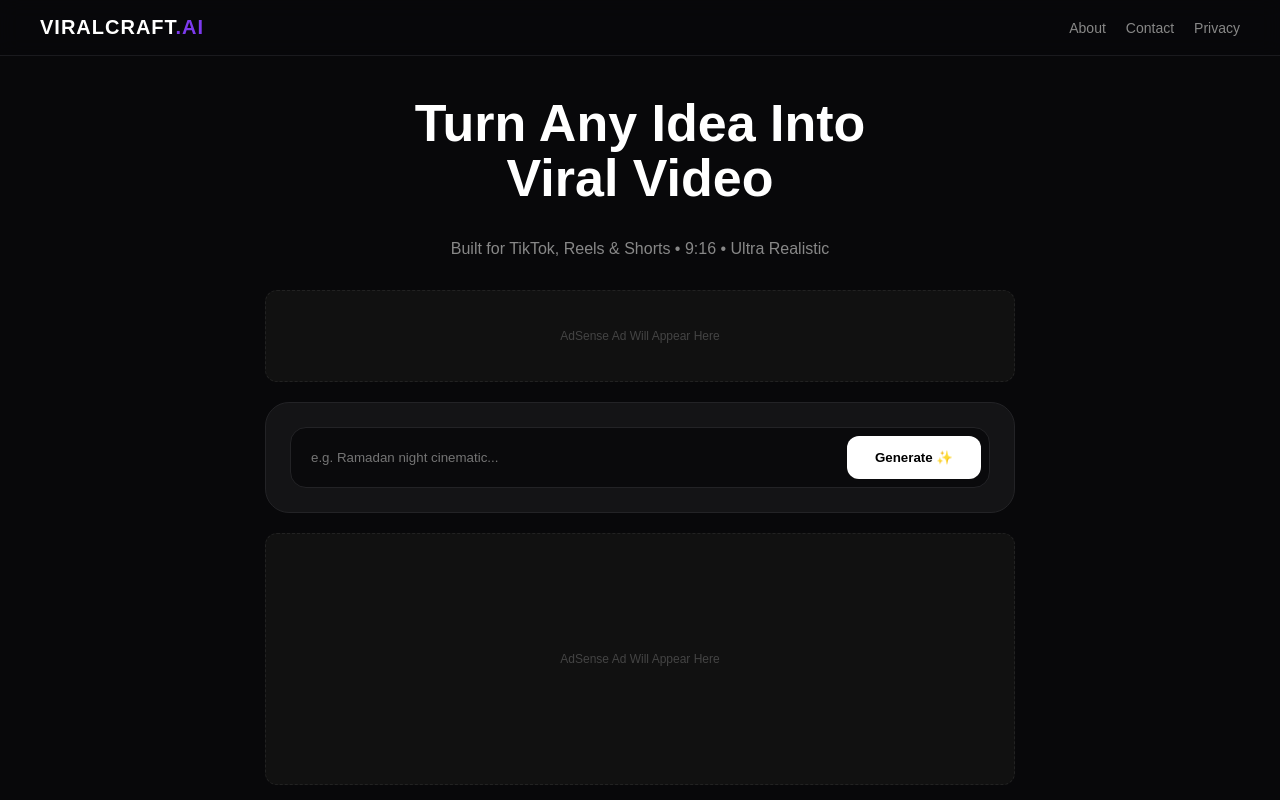
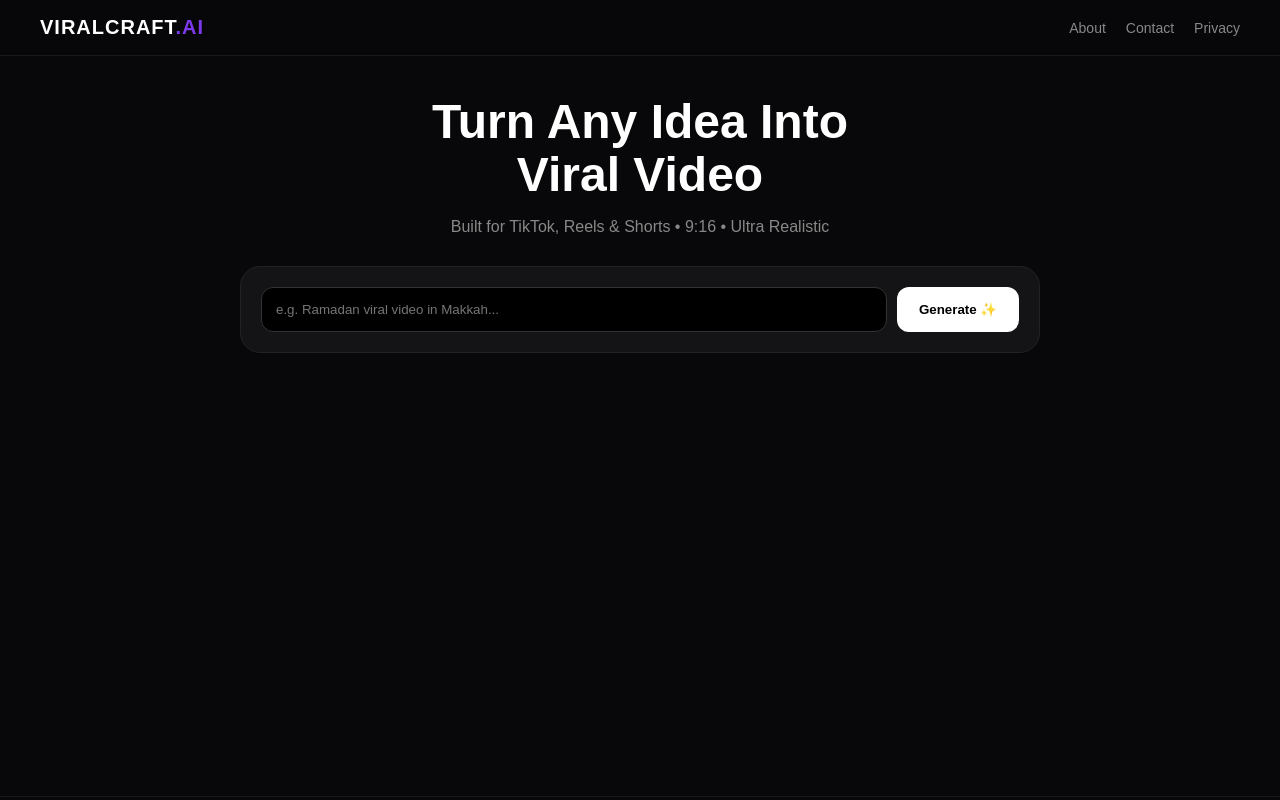
Before and after one commit to Kungaar-svg/Viralcraft-ai, a Next.js app: page / in a window 1280 px wide. Shown: the top 800 px of the page. Built offline with nearby package versions, Linux system fonts and the light colour scheme.

Commit message:
Update page.tsx

```diff
--- a/app/page.tsx
+++ b/app/page.tsx
@@ -1,57 +1,114 @@
 "use client";
 import { useState } from "react";
-export default function Page() {
+
+export default function Home() {
   const [prompt, setPrompt] = useState("");
   const [loading, setLoading] = useState(false);
   const [videoUrl, setVideoUrl] = useState("");
   const [status, setStatus] = useState("");
 
   async function generateVideo() {
-    if (!prompt.trim()) return alert("Please enter idea");
-    setLoading(true); setVideoUrl(""); setStatus("Generating...");
+    if (!prompt.trim()) {
+      alert("پہلے کوئی آئیڈیا لکھو");
+      return;
+    }
+    setLoading(true);
+    setVideoUrl("");
+    setStatus("ویڈیو بن رہی ہے... 1 سے 2 منٹ لگیں گے");
+
     try {
       const apiKey = process.env.NEXT_PUBLIC_GEMINI_API_KEY;
-      const res = await fetch(`https://generativelanguage.googleapis.com/v1beta/models/veo-3.0-generate-001:predictLongRunning?key=${apiKey}`,{
-        method:"POST", headers:{"Content-Type":"application/json"},
-        body: JSON.stringify({instances:[{prompt}], parameters:{aspectRatio:"9:16", durationSeconds:8}})
-      });
-      const data = await res.json();
-      if(data.error) throw new Error(data.error.message);
-      let op = data.name; let uri = "";
-      while(true){
-        await new Promise(r=>setTimeout(r,6000));
-        const poll = await fetch(`https://generativelanguage.googleapis.com/v1beta/${op}?key=${apiKey}`);
-        const pData = await poll.json();
-        if(pData.done){ uri = pData.response?.generateVideoResponse?.generatedSamples?.[0]?.video?.uri; break; }
-        setStatus("Processing...");
+
+      // 1. ویڈیو بنانا شروع کرو - Veo 2 سب سے سٹیبل ہے
+      const startRes = await fetch(
+        `https://generativelanguage.googleapis.com/v1beta/models/veo-2.0-generate-001:predictLongRunning?key=${apiKey}`,
+        {
+          method: "POST",
+          headers: { "Content-Type": "application/json" },
+          body: JSON.stringify({
+            instances: [{ prompt: prompt }],
+            parameters: { aspectRatio: "9:16", durationSeconds: 8 },
+          }),
+        }
+      );
+
+      const startData = await startRes.json();
+      if (!startData.name) {
+        throw new Error(startData.error?.message || "ماڈل میں مسئلہ ہے");
       }
-      const vRes = await fetch(`${uri}&key=${apiKey}`);
-      const blob = await vRes.blob();
-      setVideoUrl(URL.createObjectURL(blob));
-      setStatus("Ready!");
-    } catch(e:any){ alert(e.message); setStatus(""); }
+
+      let operationName = startData.name;
+
+      // 2. بار بار چیک کرو کہ ویڈیو بنی یا نہیں
+      while (true) {
+        await new Promise((r) => setTimeout(r, 7000));
+        const checkRes = await fetch(
+          `https://generativelanguage.googleapis.com/v1beta/${operationName}?key=${apiKey}`
+        );
+        const checkData = await checkRes.json();
+
+        if (checkData.done) {
+          const videoUri =
+            checkData.response?.generateVideoResponse?.generatedSamples?.[0]
+              ?.video?.uri;
+          if (!videoUri) throw new Error("ویڈیو نہیں ملی");
+
+          const videoFetch = await fetch(`${videoUri}&key=${apiKey}`);
+          const blob = await videoFetch.blob();
+          const url = URL.createObjectURL(blob);
+          setVideoUrl(url);
+          setStatus("تیار ہو گئی ✅");
+          break;
+        } else {
+          setStatus("پروسیسنگ ہو رہی ہے...");
+        }
+      }
+    } catch (err: any) {
+      alert("Error: " + err.message);
+      setStatus("");
+    }
     setLoading(false);
   }
 
   return (
-    <div style={{maxWidth:"750px", margin:"40px auto", textAlign:"center", padding:"0 20px"}}>
-      <h1 style={{fontSize:"52px", fontWeight:800, lineHeight:"1.05"}}>Turn Any Idea Into<br/>Viral Video</h1>
-      <p style={{color:"#888", margin:"16px 0 32px"}}>Built for TikTok, Reels & Shorts • 9:16 • Ultra Realistic</p>
+    <div style={{ maxWidth: "800px", margin: "40px auto", padding: "0 20px", textAlign: "center" }}>
+      <h1 style={{ fontSize: "48px", fontWeight: 900, lineHeight: "1.1", marginBottom: "10px" }}>
+        Turn Any Idea Into<br />Viral Video
+      </h1>
+      <p style={{ color: "#888", marginBottom: "30px" }}>
+        Built for TikTok, Reels & Shorts • 9:16 • Ultra Realistic
+      </p>
 
-      {/* AdSense Ad Spot - Top */}
-      <div style={{background:"#111", border:"1px dashed #222", height:"90px", display:"flex", alignItems:"center", justifyContent:"center", color:"#444", fontSize:"12px", borderRadius:"12px", marginBottom:"20px"}}>AdSense Ad Will Appear Here</div>
+      <div style={{ background: "#141416", border: "1px solid #222", borderRadius: "20px", padding: "20px" }}>
+        <div style={{ display: "flex", gap: "10px" }}>
+          <input
+            value={prompt}
+            onChange={(e) => setPrompt(e.target.value)}
+            placeholder="e.g. Ramadan viral video in Makkah..."
+            style={{ flex: 1, padding: "14px", borderRadius: "12px", border: "1px solid #333", background: "#000", color: "#fff" }}
+          />
+          <button
+            onClick={generateVideo}
+            disabled={loading}
+            style={{ padding: "14px 22px", borderRadius: "12px", border: "none", background: "#fff", color: "#000", fontWeight: 800, cursor: "pointer" }}
+          >
+            {loading ? "..." : "Generate ✨"}
+          </button>
+        </div>
 
-      <div style={{background:"#141416", border:"1px solid #232326", borderRadius:"24px", padding:"24px"}}>
-        <div style={{display:"flex", gap:"12px", background:"#0a0a0c", border:"1px solid #232326", borderRadius:"16px", padding:"8px"}}>
-          <input value={prompt} onChange={e=>setPrompt(e.target.value)} placeholder="e.g. Ramadan night cinematic..." style={{flex:1, background:"transparent", border:"none", outline:"none", color:"white", padding:"12px"}} />
-          <button onClick={generateVideo} disabled={loading} style={{background:"white", color:"black", border:"none", padding:"14px 28px", borderRadius:"12px", fontWeight:700, cursor:"pointer"}}>{loading?"...":"Generate ✨"}</button>
-        </div>
-        {status && <p style={{marginTop:"16px", color:"#a78bfa"}}>{status}</p>}
-        {videoUrl && <video src={videoUrl} controls autoPlay loop playsInline style={{width:"100%", marginTop:"20px", borderRadius:"16px"}} />}
+        {status && <p style={{ marginTop: "15px", color: "#a78bfa" }}>{status}</p>}
+
+        {videoUrl && (
+          <video
+            src={videoUrl}
+            controls
+            autoPlay
+            loop
+            playsInline
+            style={{ width: "100%", maxWidth: "350px", marginTop: "20px", borderRadius: "16px", border: "1px solid #333" }}
+          />
+        )}
       </div>
-
-      {/* AdSense Ad Spot - Bottom */}
-      <div style={{background:"#111", border:"1px dashed #222", height:"250px", display:"flex", alignItems:"center", justifyContent:"center", color:"#444", fontSize:"12px", borderRadius:"12px", marginTop:"20px"}}>AdSense Ad Will Appear Here</div>
     </div>
   );
 }
```
